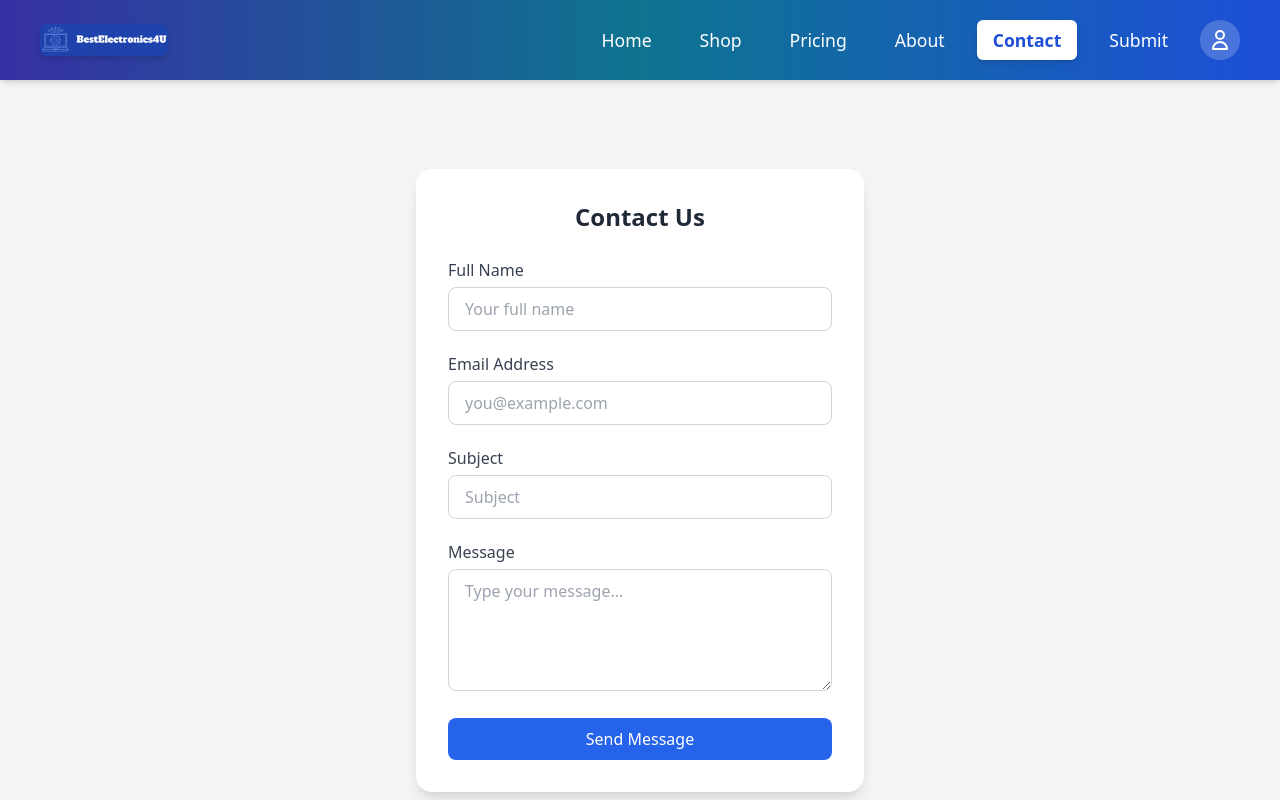
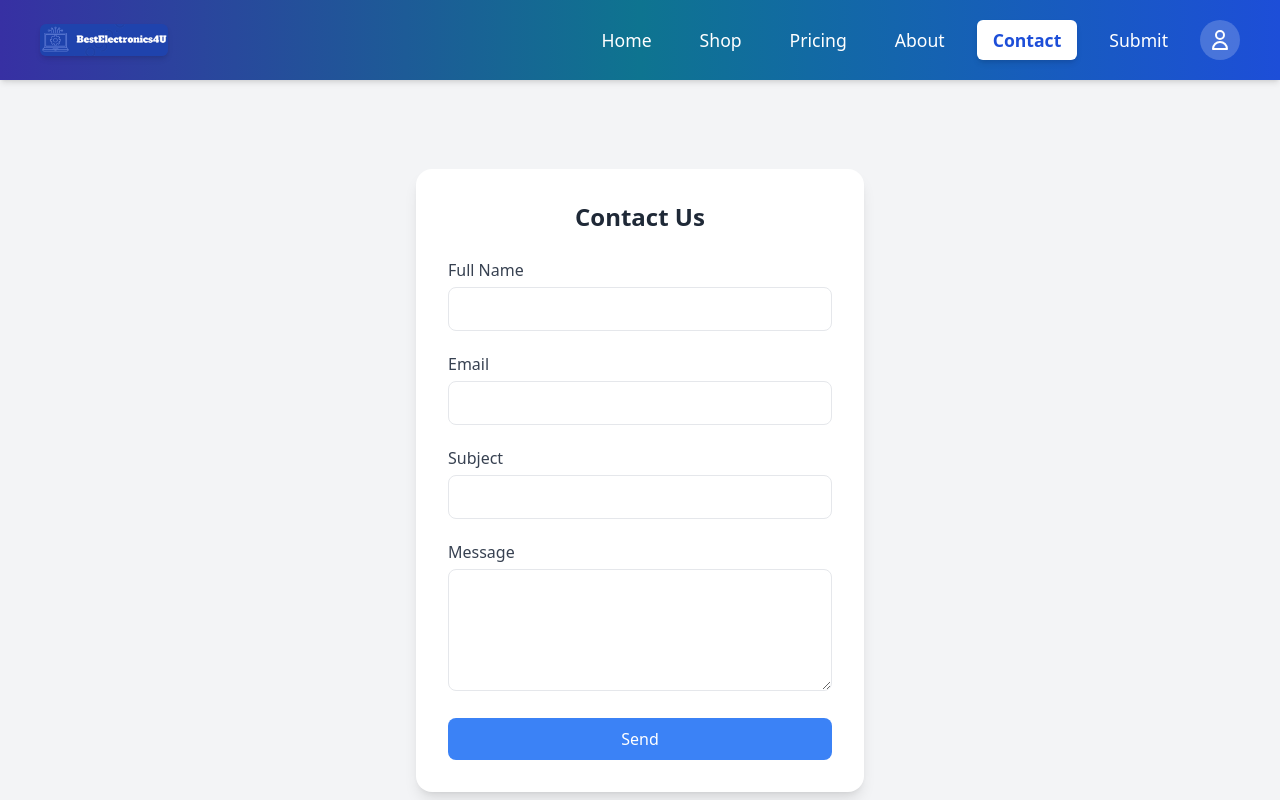
Before and after one commit to 9Kelochi/csc360_project, a React (Vite) app in the folder project/: page /contact in a window 1280 px wide. Shown: the top 800 px of the page. Built offline with nearby package versions, Linux system fonts and the light colour scheme.

Commit message:
Update Contact.jsx

```diff
--- a/project/src/pages/Contact.jsx
+++ b/project/src/pages/Contact.jsx
@@ -7,6 +7,7 @@ const ContactForm = () => {
     subject: '',
     message: '',
   });
+  const [notification, setNotification] = useState('');
 
   const handleChange = (e) => {
     setFormData((prev) => ({
@@ -15,12 +16,25 @@ const ContactForm = () => {
     }));
   };
 
+  const handleSubmit = (e) => {
+    e.preventDefault();
+    setNotification('Message sent!');
+    setFormData({ fullName: '', email: '', subject: '', message: '' });
+    setTimeout(() => setNotification(''), 3000);
+  };
+
   return (
     <div className="min-h-screen bg-gray-100 flex items-center justify-center">
       <div className="bg-white p-8 rounded-2xl shadow-lg w-full max-w-md">
         <h2 className="text-2xl font-bold text-center text-gray-800 mb-6">Contact Us</h2>
 
-        <form className="space-y-5">
+        {notification && (
+          <div className="mb-4 text-green-600 text-center font-medium">
+            {notification}
+          </div>
+        )}
+
+        <form className="space-y-5" onSubmit={handleSubmit}>
           <div>
             <label className="block text-gray-700 mb-1" htmlFor="fullName">Full Name</label>
             <input
@@ -28,20 +42,20 @@ const ContactForm = () => {
               type="text"
               value={formData.fullName}
               onChange={handleChange}
-              placeholder="Your full name"
-              className="w-full px-4 py-2 border border-gray-300 rounded-lg focus:outline-none focus:ring-2 focus:ring-blue-500 text-black"
+              className="w-full px-4 py-2 border rounded-lg focus:outline-none focus:ring-2 focus:ring-blue-400 text-black"
+              required
             />
           </div>
 
           <div>
-            <label className="block text-gray-700 mb-1" htmlFor="email">Email Address</label>
+            <label className="block text-gray-700 mb-1" htmlFor="email">Email</label>
             <input
               id="email"
               type="email"
               value={formData.email}
               onChange={handleChange}
-              placeholder="you@example.com"
-              className="w-full px-4 py-2 border border-gray-300 rounded-lg focus:outline-none focus:ring-2 focus:ring-blue-500 text-black"
+              className="w-full px-4 py-2 border rounded-lg focus:outline-none focus:ring-2 focus:ring-blue-400 text-black"
+              required
             />
           </div>
 
@@ -52,8 +66,8 @@ const ContactForm = () => {
               type="text"
               value={formData.subject}
               onChange={handleChange}
-              placeholder="Subject"
-              className="w-full px-4 py-2 border border-gray-300 rounded-lg focus:outline-none focus:ring-2 focus:ring-blue-500 text-black"
+              className="w-full px-4 py-2 border rounded-lg focus:outline-none focus:ring-2 focus:ring-blue-400 text-black"
+              required
             />
           </div>
 
@@ -64,16 +78,16 @@ const ContactForm = () => {
               rows="4"
               value={formData.message}
               onChange={handleChange}
-              placeholder="Type your message..."
-              className="w-full px-4 py-2 border border-gray-300 rounded-lg focus:outline-none focus:ring-2 focus:ring-blue-500 text-black"
+              className="w-full px-4 py-2 border rounded-lg focus:outline-none focus:ring-2 focus:ring-blue-400 text-black"
+              required
             ></textarea>
           </div>
 
           <button
-            type="button"
-            className="w-full bg-blue-600 text-white py-2 rounded-lg hover:bg-blue-700 transition-colors"
+            type="submit"
+            className="w-full bg-blue-500 text-white py-2 px-4 rounded-lg hover:bg-blue-600 transition-colors"
           >
-            Send Message
+            Send
           </button>
         </form>
       </div>
```
